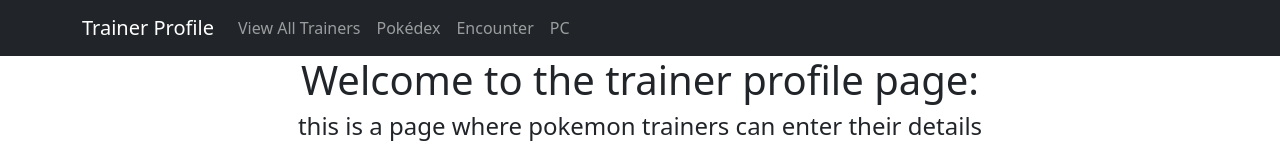
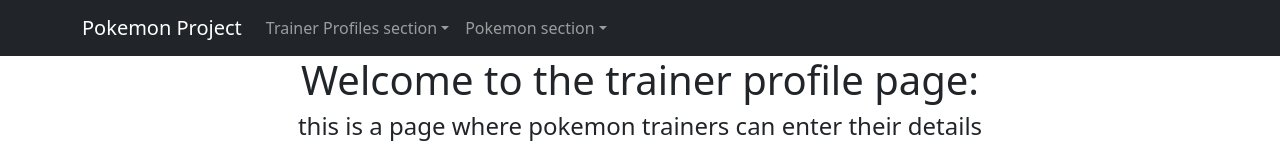
Before and after one commit to KevinMcShaneG00/DataRepQueery_Project, a React (Create React App) app: page / in a window 1280 px wide. Shown: the top 157 px of the page. Built offline with nearby package versions, Linux system fonts and the light colour scheme.

Commit message:
Changed the navbar to have dropdowns

```diff
--- a/src/App.js
+++ b/src/App.js
@@ -7,6 +7,7 @@
 import Container from 'react-bootstrap/Container';
 import Nav from 'react-bootstrap/Nav';
 import Navbar from 'react-bootstrap/Navbar';
+import NavDropdown from 'react-bootstrap/NavDropdown';
 
 //imported components
 import Pokédex from './components/Pokédex';
@@ -22,13 +23,25 @@
       <div className="App">
         <Navbar bg="dark" data-bs-theme="dark">
           <Container>
-            <Navbar.Brand href="/">Trainer Profile</Navbar.Brand>
+            <Nav className="justify-content-center, flex-column, text-center">
+              <Navbar.Brand style={{ color: 'white' }}>Pokemon Project</Navbar.Brand>
+              <NavDropdown title="Trainer Profiles section">
+                <NavDropdown.Item href="/">Trainer Profile</NavDropdown.Item>
+                <NavDropdown.Item href="/ViewAllTrainers">View All Trainers</NavDropdown.Item>
+              </NavDropdown>
+              <NavDropdown title="Pokemon section">
+                <NavDropdown.Item href="/pokédex">pokédex</NavDropdown.Item>
+                <NavDropdown.Item href="/encounter">encounter</NavDropdown.Item>
+                <NavDropdown.Item href="/PCBox">PC</NavDropdown.Item>
+              </NavDropdown>
+            </Nav>
+            {/* <Navbar.Brand href="/">Trainer Profile</Navbar.Brand>
             <Nav className="me-auto">
               <Nav.Link href="/ViewAllTrainers">View All Trainers</Nav.Link>
               <Nav.Link href="/pokédex">Pokédex</Nav.Link>
               <Nav.Link href="/encounter">Encounter</Nav.Link>
               <Nav.Link href="/PCBox">PC</Nav.Link>
-            </Nav>
+            </Nav> */}
           </Container>
         </Navbar>
         <Routes>
```
